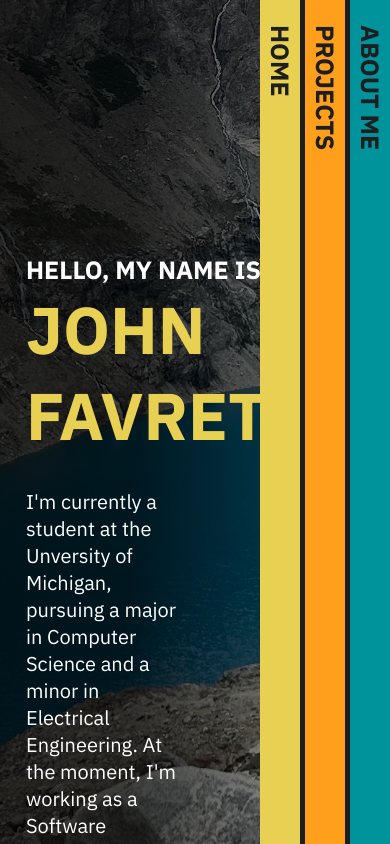
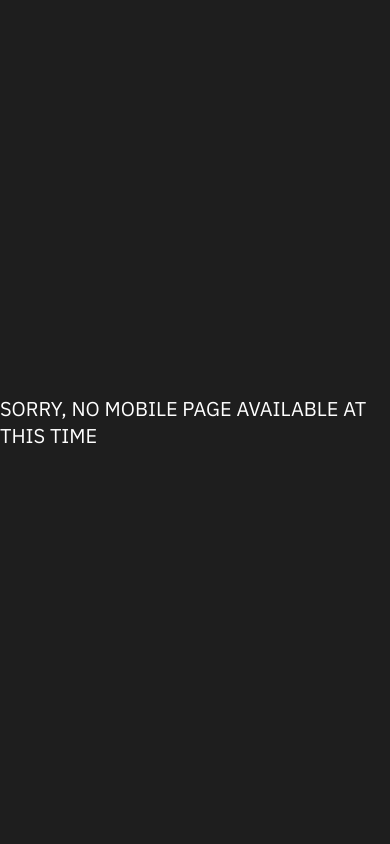
Before and after one commit to johnfav03/Personal-Website-v4, a Vue app: page / in a window 390 px wide. Built offline with nearby package versions, Linux system fonts and the light colour scheme.

Commit message:
added mobile error screen

```diff
--- a/src/App.vue
+++ b/src/App.vue
@@ -4,7 +4,8 @@
 </script>
 
 <template>
-    <Frame pos="2" :glass="glass" :off="oneOff" title="HOME" color="--acc-one" @toggle="togglePos($event)">
+    <div class="mobile-error">SORRY, NO MOBILE PAGE AVAILABLE AT THIS TIME</div>
+    <Frame pos="2" :off="oneOff" title="HOME" color="--acc-one" @toggle="togglePos($event)">
         <div class="cont">
             <div class="bg-img"></div>
             <div class="layer"></div>
@@ -218,4 +219,23 @@
         grid-template-columns: repeat(auto-fill, minmax(300px, 1fr));
         grid-gap: 30px;
     }
+    .mobile-error {
+        display: none;
+    }
+    @media screen and (max-width: 750px) {
+        .mobile-error {
+            display: flex;
+            justify-content: center;
+            align-items: center;
+            position: fixed;
+            top: 0;
+            left: 0;
+            width: 100%;
+            height: 100%;
+            background-color: var(--bg-dark);
+            color: #FFF;
+            font-size: 20px;
+            z-index: 5;
+        }
+    }
 </style>
--- a/src/components/Frame.vue
+++ b/src/components/Frame.vue
@@ -7,7 +7,7 @@
         <div class="cont">
             <slot/>
         </div>
-        <NavStrip :glass="glass" :title="title" :color="color" @click="$emit('toggle', pos)"/>
+        <NavStrip :title="title" :color="color" @click="$emit('toggle', pos)"/>
     </div>
 </template>
 
@@ -16,7 +16,6 @@
         props: [
             'title',
             'color',
-            'glass',
             'pos',
             'off',
         ],
--- a/src/components/NavStrip.vue
+++ b/src/components/NavStrip.vue
@@ -4,7 +4,7 @@
 
 <template>
     <span>
-        <PolyBg class="over" :class="{ show: glass }"/>
+        <PolyBg class="over"/>
         <div class="bar" :style="{ backgroundColor: `var(${color})`}">
             <h1>{{ title }}</h1>
         </div>
@@ -16,7 +16,6 @@
         props: [
             'title',
             'color',
-            'glass',
         ],
     }
 </script>
@@ -33,10 +32,10 @@
         position: absolute;
         top: 0;
         left: 0;
-        transition: opacity 0.5s;
+        transition: opacity 0.2s;
     }
-    .show {
-        opacity: 0.15;
+    .over:hover {
+        opacity: 0.2;
     }
     .bar {
         background-color: var(--bg-color);
@@ -44,9 +43,6 @@
         width: 40px;
         height: 100%;
         padding-top: 25px;
-    }
-    .bar:hover {
-        color: #FFF;
     }
     h1 {
         font-size: 25px;
```
